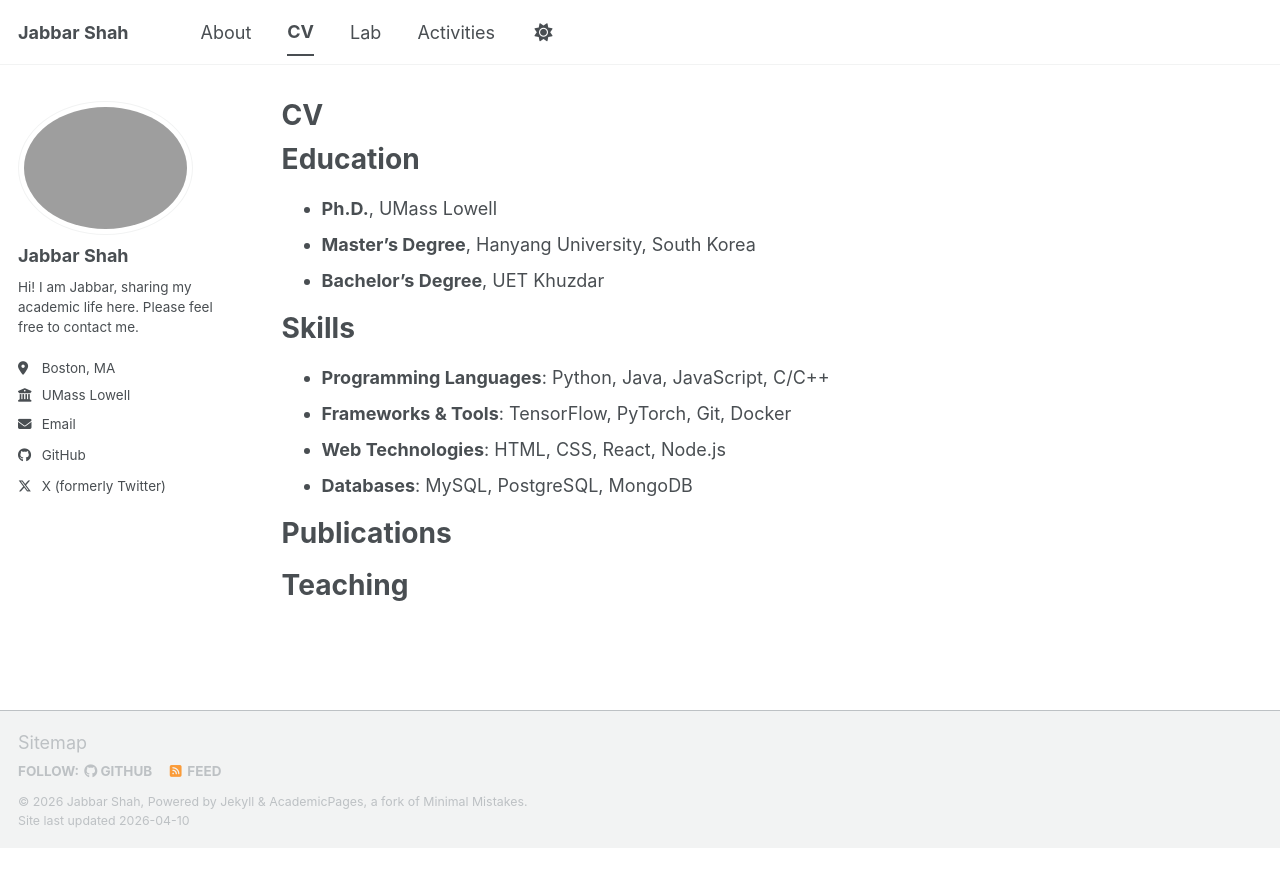
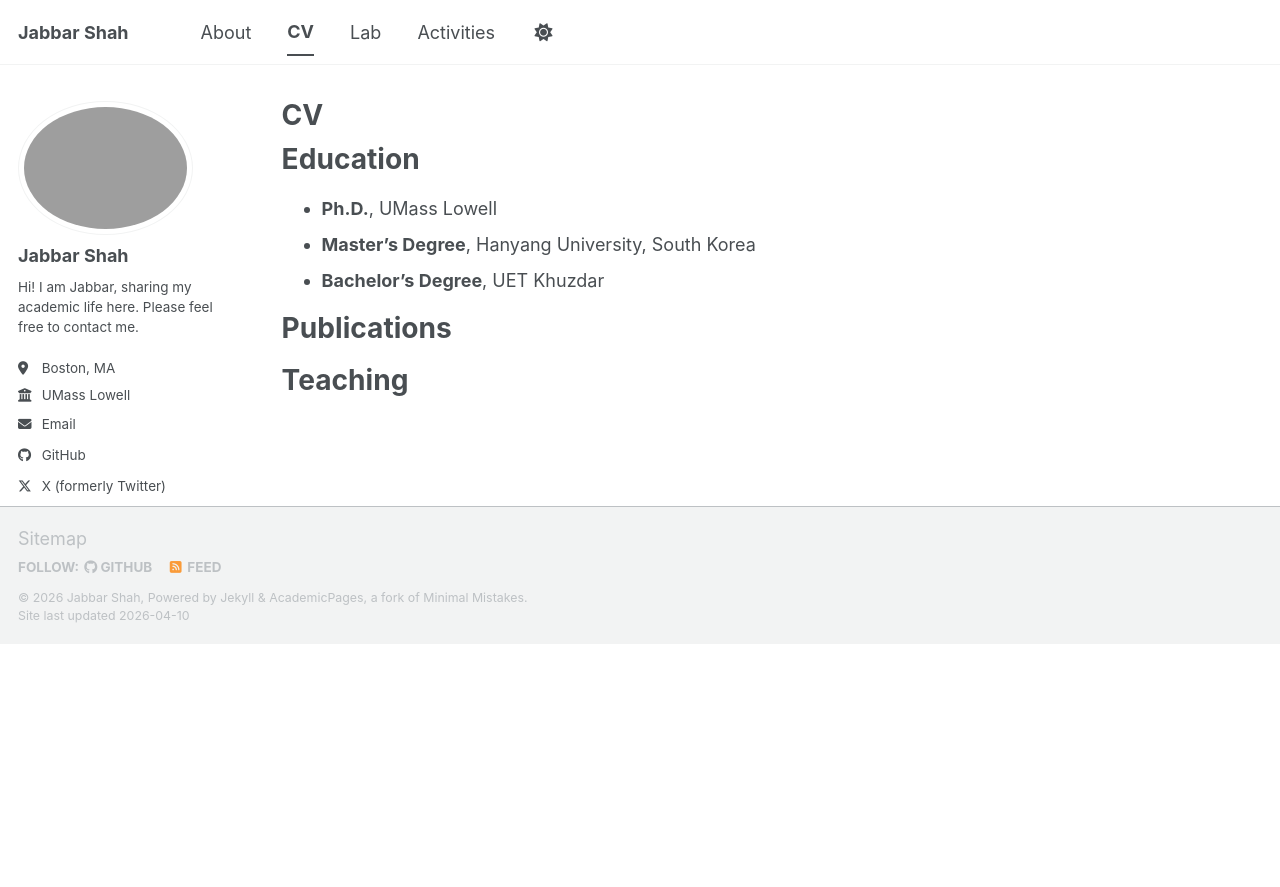
Before and after one commit to sjabbarshah/sjabbarshah.github.io, a Jekyll site: the page built from _pages/cv.md, in a window 1280 px wide. Shown: the top 887 px of the page. Built offline with Jekyll 4.4.1, drawn with Linux system fonts in a browser that asks for light colours; a script bundle is joined from its source files by our own code; library files that are not in the unit come from our copies.

Commit message:
Remove Skills section from CV

```diff
--- a/_pages/cv.md
+++ b/_pages/cv.md
@@ -15,16 +15,6 @@ Education
 * **Master's Degree**, Hanyang University, South Korea
 * **Bachelor's Degree**, UET Khuzdar
 
-Skills
-======
-* **Programming Languages**: Python, Java, JavaScript, C/C++
-  <!-- TODO: Update with your actual skills -->
-* **Frameworks & Tools**: TensorFlow, PyTorch, Git, Docker
-* **Web Technologies**: HTML, CSS, React, Node.js
-* **Databases**: MySQL, PostgreSQL, MongoDB
-
-<!-- TODO: Add your work experience, publications, projects, etc. as you build your portfolio -->
-
 Publications
 ======
   <ul>{% for post in site.publications reversed %}
```
